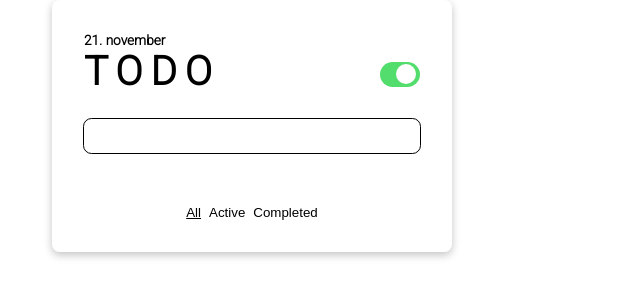
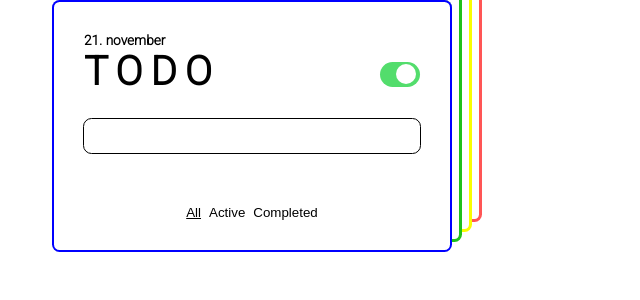
Before and after one commit to terjeee/to-do, a React (Create React App) app: page / in a window 1280 px wide. Shown: the top 300 px of the page, without its empty margins (0-640 px from the left). Built offline with nearby package versions, Linux system fonts and the light colour scheme; a web font is replaced by a local one.

Commit message:
ny box-shadow

```diff
--- a/src/styles/variables.scss
+++ b/src/styles/variables.scss
@@ -7,7 +7,10 @@ $color-lightgrey: grey;
 $color-blue: #1e90ff;
 $color-green: #53dd6c;
 
-$box-shadow: rgba(0, 0, 0, 0.24) 0px 3px 8px;
-// $box-shadow: rgba(0, 0, 0, 0.02) 0px 1px 3px 0px, rgba(27, 31, 35, 0.45) 0px 0px 0px 1px;
+// $box-shadow: rgba(6, 24, 44, 0.3) 0px 0px 0px 2px, rgba(6, 24, 44, 0.65) 0px 4px 6px -1px;
+$box-shadow: blue 0px 0px 0px 2px inset, rgb(255, 255, 255) 10px -10px 0px -3px,
+  rgb(31, 193, 27) 10px -10px, rgb(255, 255, 255) 20px -20px 0px -3px,
+  rgb(249, 253, 0) 20px -20px, rgb(255, 255, 255) 30px -30px 0px -3px,
+  rgb(255, 85, 85) 30px -30px;
 
 $border-radius: 7.5px;
```
